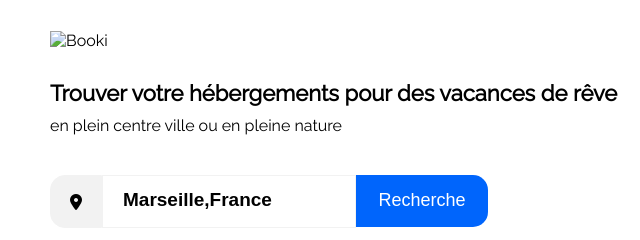
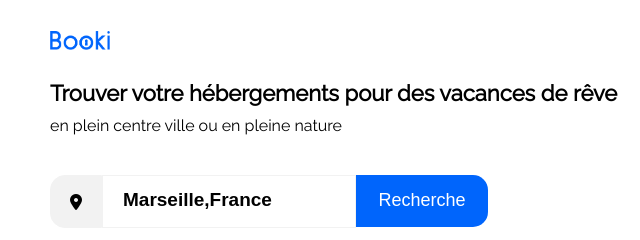
Before and after one commit to amine1132/Booki, a plain HTML site: page Index.html in a window 1280 px wide. Shown: the top 240 px of the page, 0-640 px from the left. Drawn offline with Linux system fonts and the light colour scheme.

Commit message:
image booki add

```diff
--- a/Index.html
+++ b/Index.html
@@ -17,7 +17,7 @@
         <div class="nav0">
           <div class="Booki">
             <img
-              src="Images+Booki(1)/ImagesBooki/logo/Booki.png"
+              src="image/ImagesBooki/logo/Booki.png"
               alt="Booki"
               id="Booki"
             />
```
